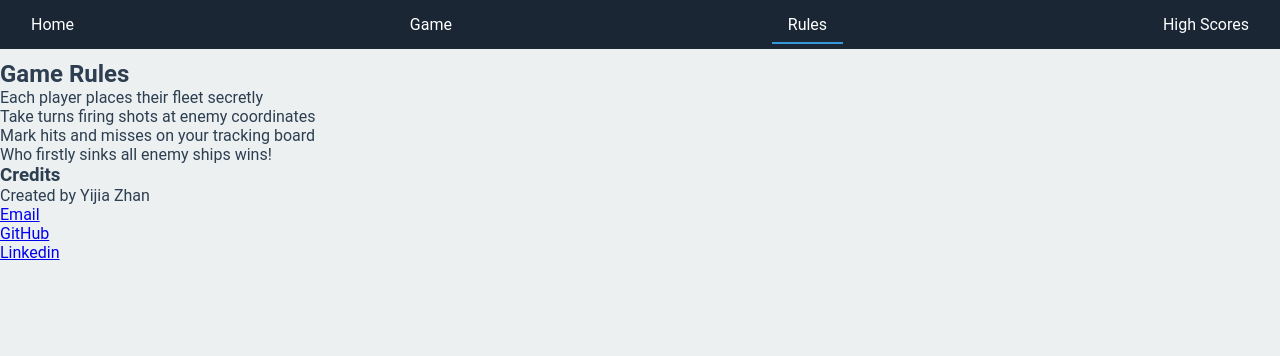
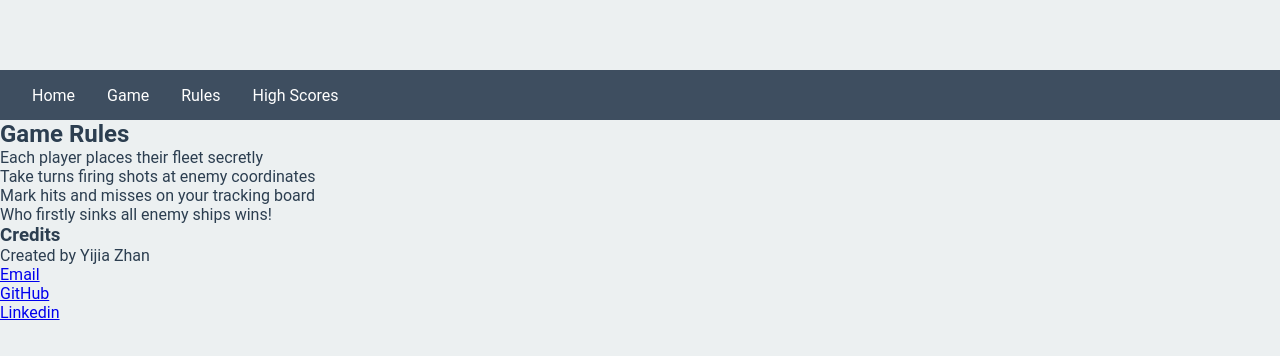
Before and after one commit to YijiaZhan2000/BattleShip-Mock, a plain HTML site: page rules/index.html in a window 1280 px wide. Drawn offline with Linux system fonts and the light colour scheme.

Commit message:
Updated project files

```diff
--- a/css/style.css
+++ b/css/style.css
@@ -1,11 +1,13 @@
+/* Root Variables */
 :root {
     --primary-color: #2c3e50;
     --secondary-color: #3498db;
     --background-color: #ecf0f1;
     --text-color: #2c3e50;
-    --nav-height: 60px;
-}
+    --nav-height: 70px;
+    --nav-height-small: 50px;
 
+/* Global Reset */
 * {
     margin: 0;
     padding: 0;
@@ -17,53 +19,79 @@ body {
     background-color: var(--background-color);
     color: var(--text-color);
     padding-top: var(--nav-height);
+    transition: padding-top 0.3s ease;
 }
 
+/* Navbar */
 .navbar {
-    position: fixed;
+    position: sticky;
     top: 0;
     width: 100%;
+    height: var(--nav-height);
     background-color: var(--primary-color);
-    padding: 1rem;
+    display: flex;
+    align-items: center;
+    justify-content: space-between;
+    padding: 0.5rem 1rem;
     z-index: 1000;
     transition: all 0.3s ease;
 }
 
+/* Shrink Navbar on Scroll */
+body:has(:not(.no-scroll)) .navbar {
+    height: var(--nav-height-small);
+    background-color: rgba(44, 62, 80, 0.9);
+}
+
+/* Navbar Title */
+.nav-title {
+    font-size: 1.5rem;
+    color: white;
+    font-weight: bold;
+}
+
+/* Navigation List */
 .nav-list {
     display: flex;
-    justify-content: space-around;
     list-style: none;
 }
 
+/* Navigation Links */
 .nav-item a {
     color: white;
     text-decoration: none;
     padding: 0.5rem 1rem;
-    transition: all 0.3s ease;
+    font-size: 1rem;
+    transition: background-color 0.3s ease, transform 0.2s ease;
 }
 
+/* Hover Effect */
 .nav-item a:hover {
     background-color: var(--secondary-color);
     border-radius: 4px;
+    transform: scale(1.05);
 }
 
-.active {
+/* Active Page Indicator */
+.nav-item a:focus,
+.nav-item a:active {
     border-bottom: 2px solid var(--secondary-color);
 }
 
+/* Responsive Design */
 @media (max-width: 768px) {
     .navbar {
-        bottom: 0;
-        top: auto;
-    }
-
-    body {
-        padding-bottom: var(--nav-height);
-        padding-top: 0;
+        flex-direction: column;
+        text-align: center;
+        height: auto;
     }
 
     .nav-list {
         flex-direction: column;
-        text-align: center;
+    }
+
+    .nav-item a {
+        display: block;
+        padding: 10px;
     }
 }
--- a/rules/index.html
+++ b/rules/index.html
@@ -6,28 +6,7 @@
     <link rel="stylesheet" href="/css/style.css">
 </head>
 <body>
-    <style>
-        /* Navigation styles */
-        .navbar {
-            background-color: #1a2634;
-            padding: 15px;
-            margin-bottom: 20px;
-        }
 
-        .nav-list {
-            display: flex;
-            justify-content: space-between;
-            list-style: none;
-            margin: 0;
-            padding: 0;
-        }
-
-        .nav-item a {
-            color: white;
-            text-decoration: none;
-            padding: 8px 16px;
-        }
-    </style>
     <nav class="navbar">
         <ul class="nav-list">
             <li class="nav-item"><a href="../index.html">Home</a></li>
```
Also changed, not shown: game/index.html (+0 -20 lines), highscores/index.html (+0 -21 lines), index.html (+0 -22 lines).
